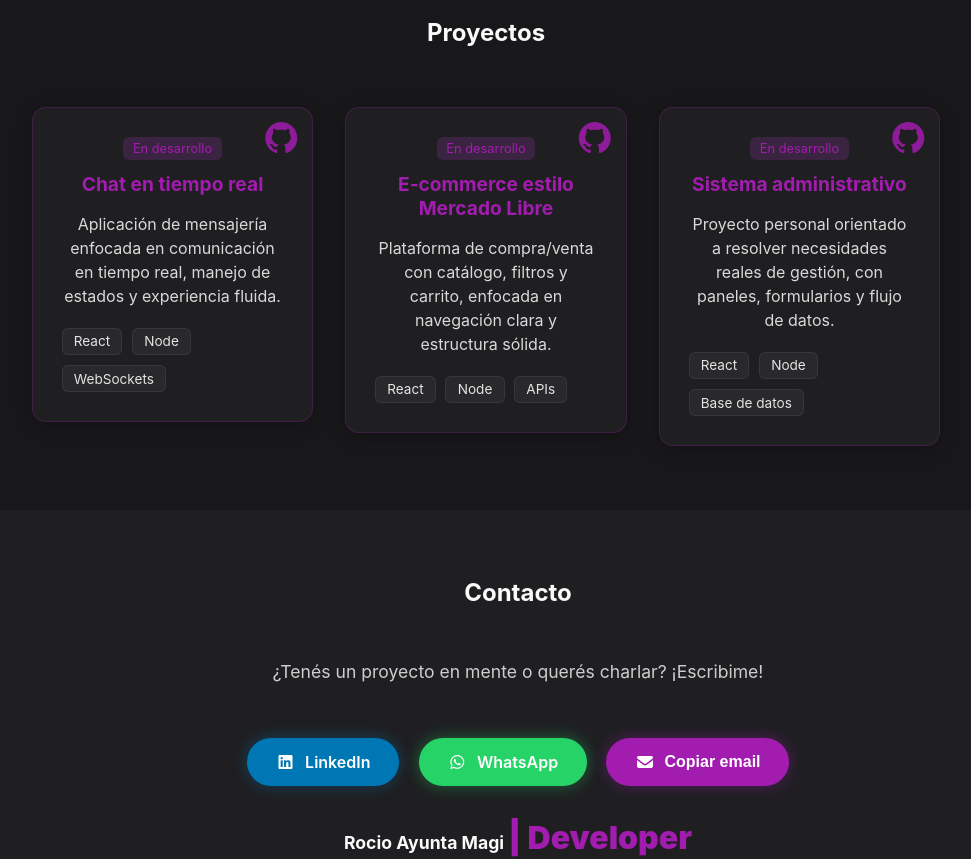
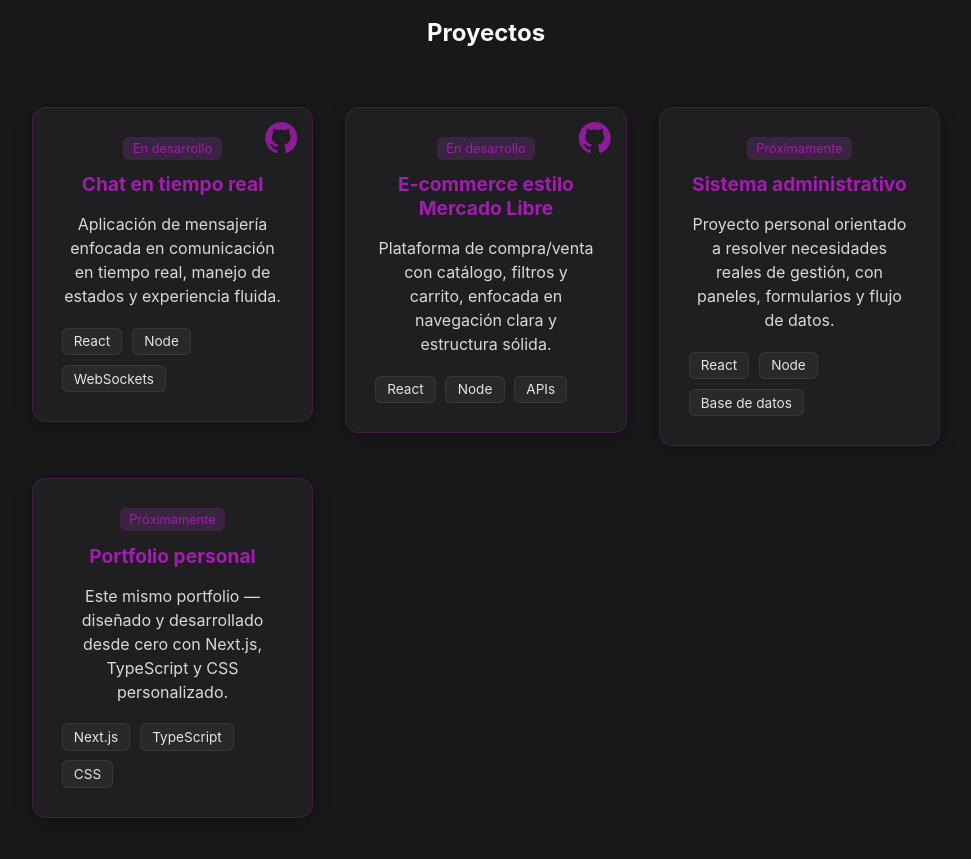
Before and after one commit to rocioayuntamagi/mi-portfolio, a Next.js app: page / in a window 1280 px wide. Shown: the part 2640-3499 px from the top of the page, without its empty margins (154-1125 px from the left). Built offline with nearby package versions, Linux system fonts and the light colour scheme.

Commit message:
funcionalidades

```diff
--- a/src/app/components/Footer.tsx
+++ b/src/app/components/Footer.tsx
@@ -7,9 +7,9 @@ export default function Footer() {
   const { ref, isInView } = useInView();
   const [copied, setCopied] = useState(false);
 
-  const email = "tuemail@gmail.com"; // ← cambiá
-  const linkedin = "https://www.linkedin.com/in/tu-perfil"; // ← cambiá
-  const whatsapp = "https://wa.me/5491100000000"; // ← cambiá
+const email = "ayuntamagirocio@gmail.com";
+const linkedin = "https://www.linkedin.com/in/rocio-ayunta-magi-2936993b2";
+const whatsapp = "https://wa.me/5491149286536";
   const currentYear = new Date().getFullYear();
 
   function copyEmail() {
--- a/src/app/components/Hero.tsx
+++ b/src/app/components/Hero.tsx
@@ -17,7 +17,8 @@ export default function Hero() {
             <a
               href="/cv.pdf"
               className="portfolio-btn portfolio-btn-outline"
-              download
+              target="_blank"
+              rel="noopener noreferrer"
             >
               Descargar CV
             </a>
--- a/src/app/components/Projects.tsx
+++ b/src/app/components/Projects.tsx
@@ -12,58 +12,66 @@ export default function Projects() {
 
       <div className="projects-grid">
 
-        {/* Proyecto 1 */}
+        {/* Chat en tiempo real */}
         <div className="project-card-wrapper">
-          <a href="https://tu-demo-o-preview.com" target="_blank" rel="noopener noreferrer" className="project-card">
+          <a href="https://clondechat-six.vercel.app" target="_blank" rel="noopener noreferrer" className="project-card">
             <span className="project-status">En desarrollo</span>
             <h3>Chat en tiempo real</h3>
-            <p> Aplicación de mensajería enfocada en comunicación en tiempo real, manejo de estados y experiencia fluida.</p>
+            <p>Aplicación de mensajería enfocada en comunicación en tiempo real, manejo de estados y experiencia fluida.</p>
             <div className="project-tags">
               <span>React</span>
               <span>Node</span>
               <span>WebSockets</span>
             </div>
           </a>
-
-          <a href="https://github.com/tuUsuario/tuRepo" target="_blank" rel="noopener noreferrer" className="project-github">
+          <a href="https://github.com/rocioayuntamagi/proyecto-final" target="_blank" rel="noopener noreferrer" className="project-github">
             <i className="fa-brands fa-github"></i>
           </a>
         </div>
 
-        {/* Proyecto 2 */}
+        {/* E-commerce */}
         <div className="project-card-wrapper">
-          <a href="https://tu-demo-o-preview.com" target="_blank" rel="noopener noreferrer" className="project-card">
+          <a href="https://proyecto-final-e-commerce-ayunta.vercel.app" target="_blank" rel="noopener noreferrer" className="project-card">
             <span className="project-status">En desarrollo</span>
             <h3>E‑commerce estilo Mercado Libre</h3>
-            <p> Plataforma de compra/venta con catálogo, filtros y carrito, enfocada en navegación clara y estructura sólida.</p>
+            <p>Plataforma de compra/venta con catálogo, filtros y carrito, enfocada en navegación clara y estructura sólida.</p>
             <div className="project-tags">
               <span>React</span>
               <span>Node</span>
               <span>APIs</span>
             </div>
           </a>
-
-          <a href="https://github.com/tuUsuario/tuRepo" target="_blank" rel="noopener noreferrer" className="project-github">
+          <a href="https://github.com/rocioayuntamagi/backend-proyecto-final" target="_blank" rel="noopener noreferrer" className="project-github">
             <i className="fa-brands fa-github"></i>
           </a>
         </div>
 
-        {/* Proyecto 3 */}
+        {/* Sistema administrativo */}
         <div className="project-card-wrapper">
-          <a href="https://tu-demo-o-preview.com" target="_blank" rel="noopener noreferrer" className="project-card">
-            <span className="project-status">En desarrollo</span>
+          <div className="project-card">
+            <span className="project-status">Próximamente</span>
             <h3>Sistema administrativo</h3>
-            <p> Proyecto personal orientado a resolver necesidades reales de gestión, con paneles, formularios y flujo de datos.</p>
+            <p>Proyecto personal orientado a resolver necesidades reales de gestión, con paneles, formularios y flujo de datos.</p>
             <div className="project-tags">
               <span>React</span>
               <span>Node</span>
               <span>Base de datos</span>
             </div>
-          </a>
+          </div>
+        </div>
 
-          <a href="https://github.com/tuUsuario/tuRepo" target="_blank" rel="noopener noreferrer" className="project-github">
-            <i className="fa-brands fa-github"></i>
-          </a>
+        {/* Portfolio */}
+        <div className="project-card-wrapper">
+          <div className="project-card">
+            <span className="project-status">Próximamente</span>
+            <h3>Portfolio personal</h3>
+            <p>Este mismo portfolio — diseñado y desarrollado desde cero con Next.js, TypeScript y CSS personalizado.</p>
+            <div className="project-tags">
+              <span>Next.js</span>
+              <span>TypeScript</span>
+              <span>CSS</span>
+            </div>
+          </div>
         </div>
 
       </div>
```
Also changed, not shown: 1 other file (tests, documents, lock files or other folders).
